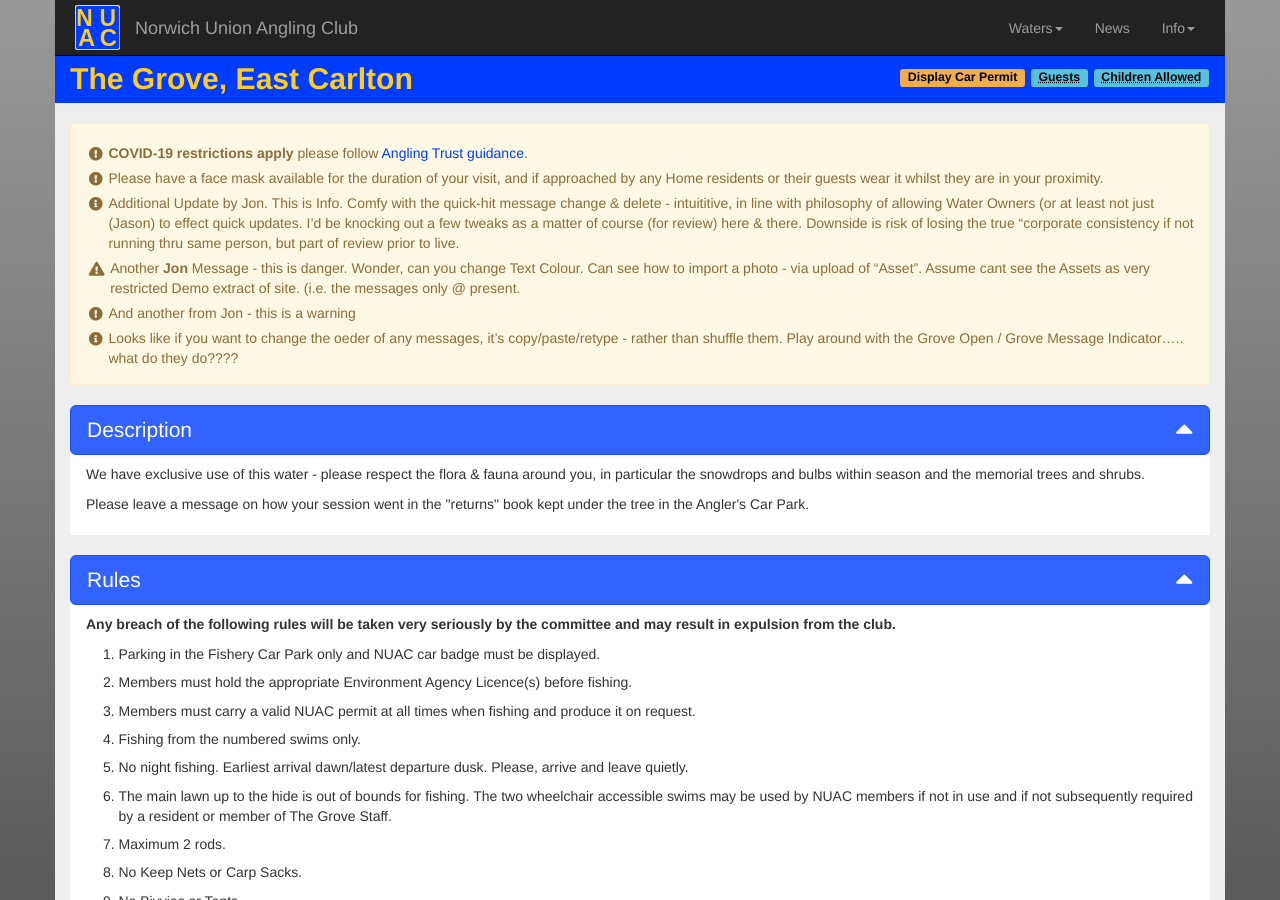
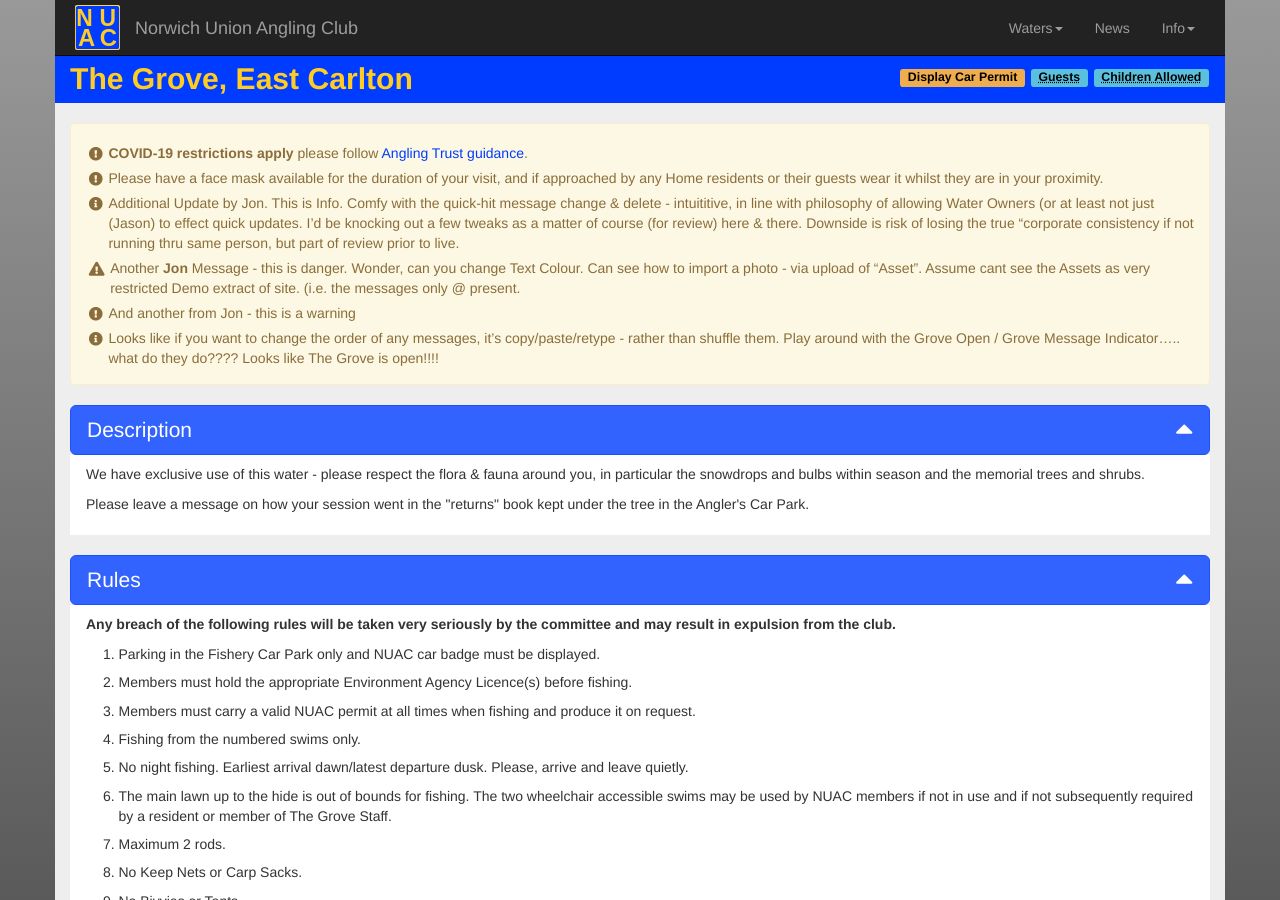
Before and after one commit to nuac-admin/nuac-release-four, a Jekyll site: the page built from _waters/grove.md, in a window 1280 px wide and 900 px high. Built offline with Jekyll 4.4.1, drawn with Linux system fonts in a browser that asks for light colours; nearby versions of some CDN libraries.

Commit message:
Update Manage NUAC Information “water-msg”

```diff
--- a/_data/water-msg.yml
+++ b/_data/water-msg.yml
@@ -28,9 +28,10 @@ grove-messages:
   - msg-type: warning
     msg-desc: And another from Jon - this is a warning
   - msg-type: info
-    msg-desc: Looks like if you want to change the oeder of any messages, it's
+    msg-desc: Looks like if you want to change the order of any messages, it's
       copy/paste/retype - rather than shuffle them. Play around with the Grove
-      Open / Grove Message Indicator..... what do they do????
+      Open / Grove Message Indicator..... what do they do???? Looks like The
+      Grove is open!!!!
 bif-open-ind: false
 bif-msg-ind: true
 bif-msg-box-type: warning
```
